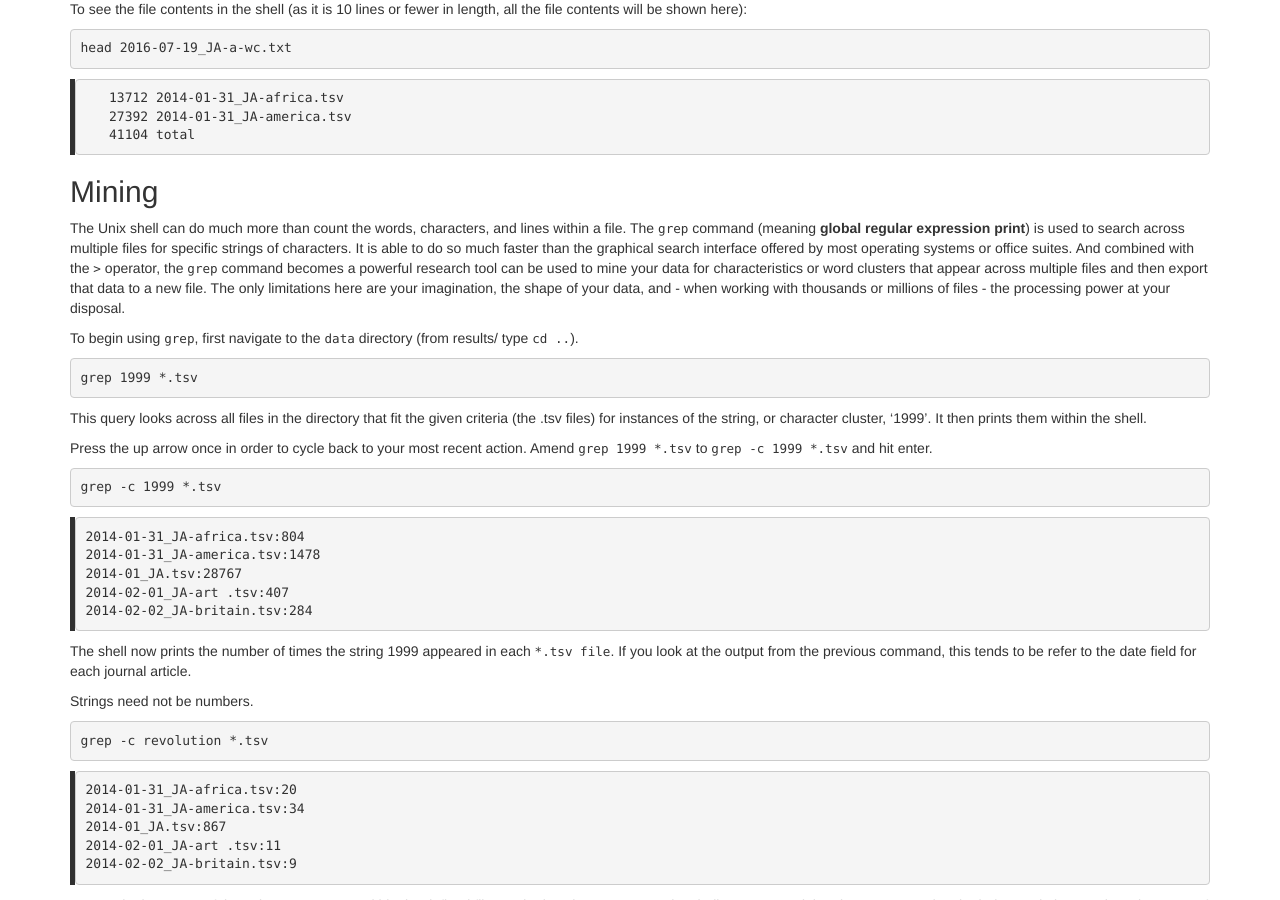
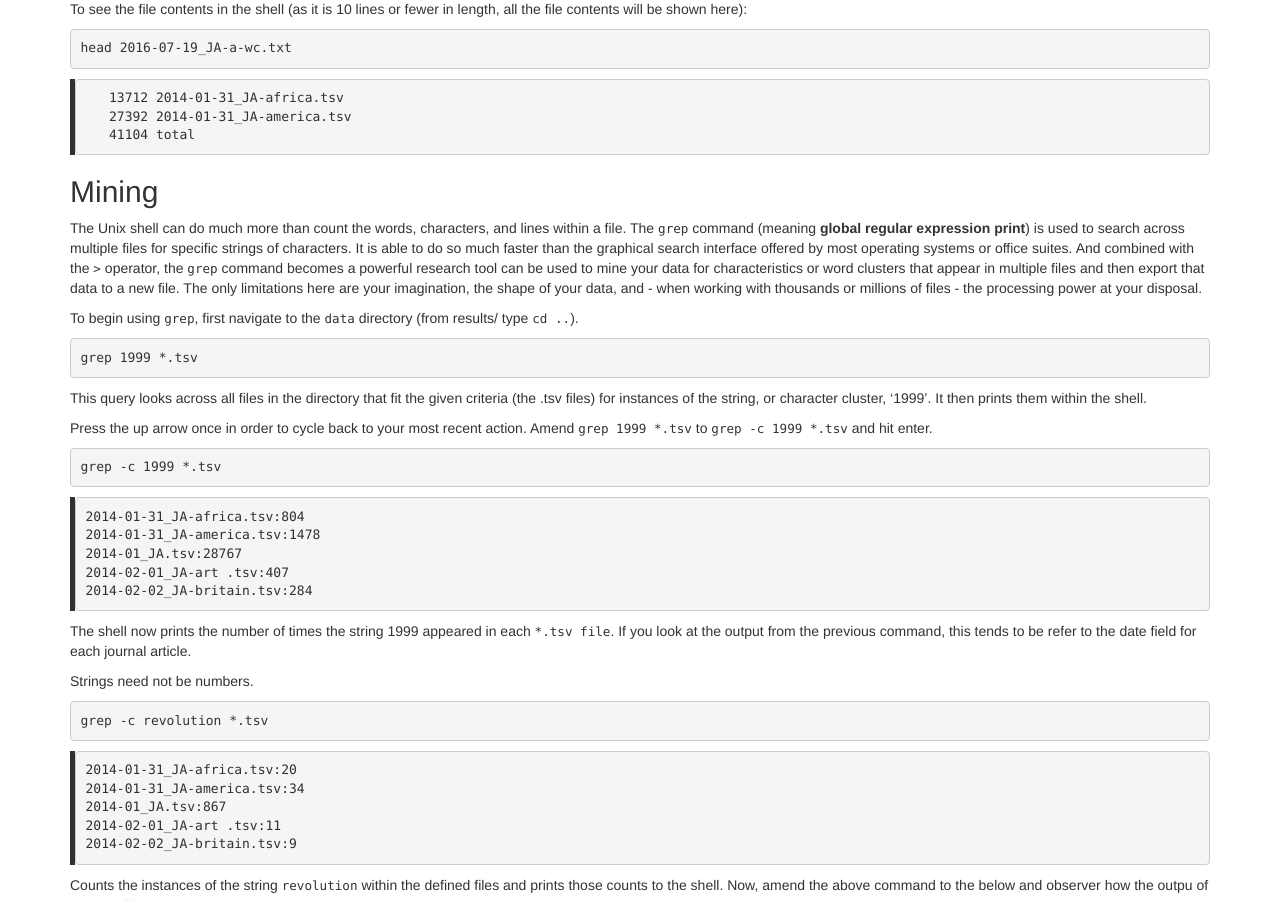
Before and after one commit to ucsdlib/library-bash, a Jekyll site: the page built from _episodes/02-counting-mining.md, in a window 1280 px wide and 900 px high, scrolled down 2791 px. Built offline with Jekyll 4.4.1, drawn with Linux system fonts in a browser that asks for light colours.

Commit message:
adding solutions

```diff
--- a/_episodes/02-counting-mining.md
+++ b/_episodes/02-counting-mining.md
@@ -242,7 +242,7 @@ used to search across multiple files for specific strings of characters.
 It is able to do so much faster than the graphical search interface
 offered by most operating systems or office suites. And combined with the `>`
 operator, the `grep` command becomes a powerful research tool can be used
-to mine your data for characteristics or word clusters that appear across
+to mine your data for characteristics or word clusters that appear in
 multiple files and then export that data to a new file. The only limitations
 here are your imagination, the shape of your data, and - when working with
 thousands or millions of files - the processing power at your disposal.
@@ -482,6 +482,7 @@ Pair up with your neighbor and work on these exercies:
 >## Case insensitive search 3
 >Search for all case insensitive instances of that whole word
 >in the 'America' and 'Africa' tsv files in this directory. Print your results to a new .tsv    >file.
+>
 >>## Solution
 >>~~~
 >>grep -iw hero *a.tsv > new2.tsv
```
Also changed, not shown: other parts of _episodes/02-counting-mining.md (+1 -1 lines).
